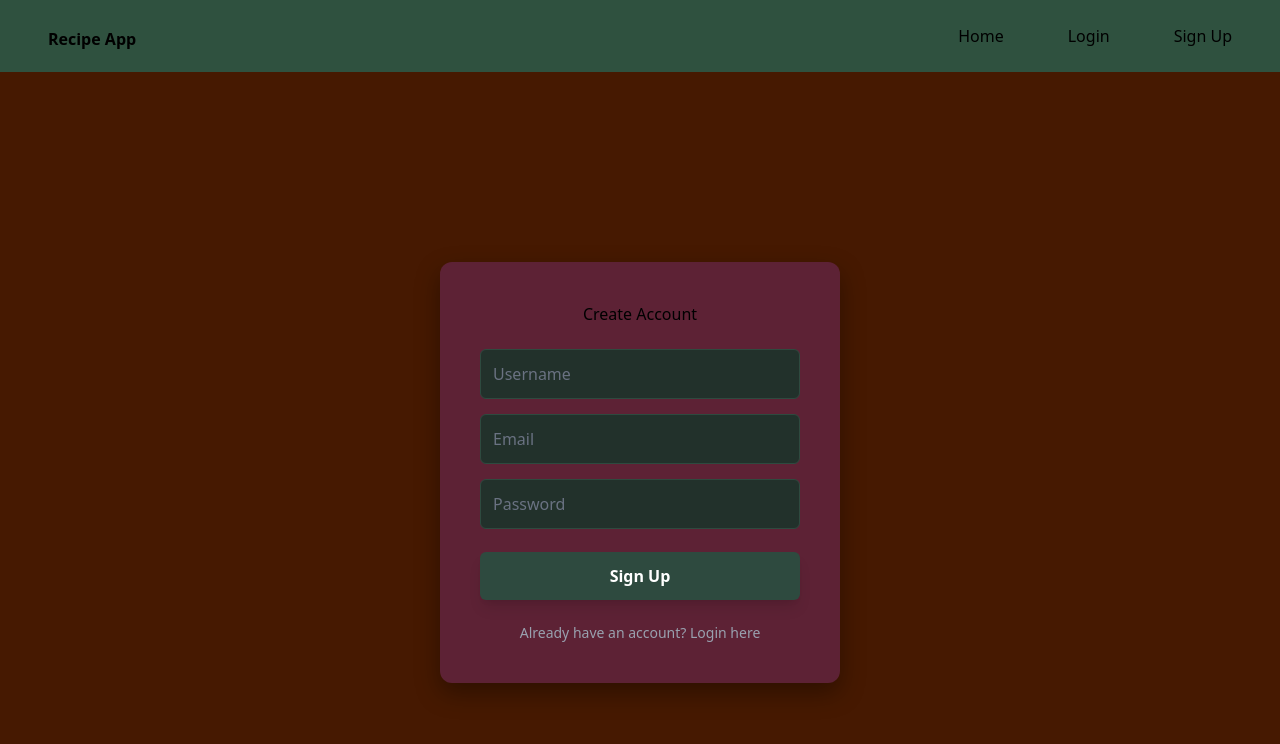
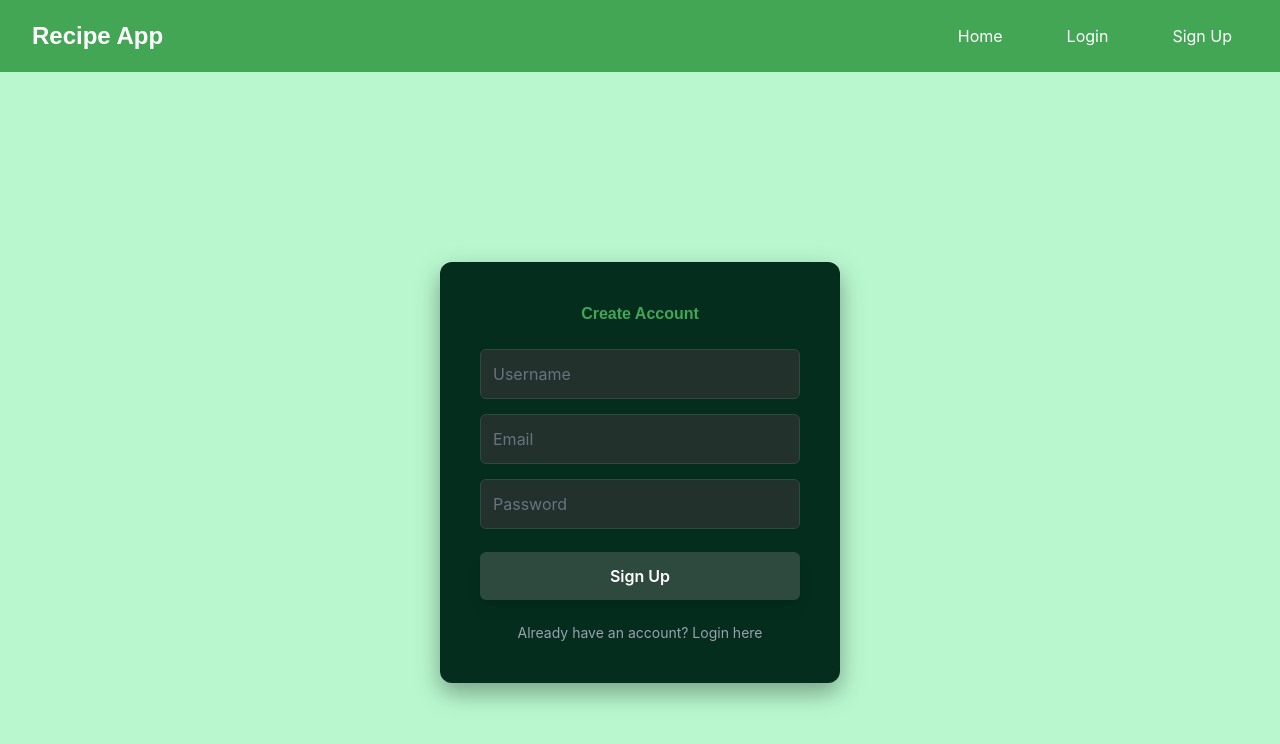
Before and after one commit to wajihaabbasi/recipe-finder, a React (Vite) app in the folder frontend/: page /signup in a window 1280 px wide. Shown: the top 744 px of the page. Built offline with nearby package versions, Linux system fonts and the light colour scheme.

Commit message:
Migrated Nav Bar from CSS to Tailwind

```diff
--- a/frontend/package.json
+++ b/frontend/package.json
@@ -18,7 +18,6 @@
   },
   "devDependencies": {
     "@eslint/js": "^9.39.1",
-    "@tailwindcss/postcss": "^4.1.18",
     "@types/react": "^19.2.5",
     "@types/react-dom": "^19.2.3",
     "@vitejs/plugin-react": "^5.1.1",
--- a/frontend/src/components/NavBar.jsx
+++ b/frontend/src/components/NavBar.jsx
@@ -1,6 +1,6 @@
 import { useNavigate, Link } from "react-router-dom";
 import { useRecipeContext } from "../context/RecipeContext";
-import  "../css/NavBar.css"
+//import  "../css/NavBar.css"
 
 
 function Navbar() {
@@ -14,23 +14,22 @@ const handleLogout = () => {
 }
 
   return (
-    <nav className="navbar">
-      <div className="navbar-brand">
+    <nav className="flex items-center justify-between bg-primary px-4 py-4 text-white shadow-md md:px-8">
+      <div className="font-heading text-xl font-bold md:text-2xl">
         <Link to="/" className="nav-link"> Recipe App </Link>
       </div>
-      <div className="navbar-links">
-        <Link to="/ " className="nav-link">Home</Link>
-
+      <div className="flex gap-4 md:gap-8">
+        <Link to="/" className="rounded px-2 py-2 text-base transition-colors duration-200 hover:bg-white/10 md:px-4">Home</Link>
         {user ? (
           <>
-        <Link to="/favorites" className="nav-link">Favorites</Link>
+        <Link to="/favorites" className="rounded px-2 py-2 text-base transition-colors duration-200 hover:bg-white/10 md:px-4">Favorites</Link>
                         <span className="welcome-text">Hi, {user.username}</span>
                         <button onClick={handleLogout} className="logout-btn">Logout</button>
                     </>
         ) : (
                 <>
-                   <Link to="/login" className="nav-link">Login</Link>
-                    <Link to="/signup" className="nav-link">Sign Up</Link>
+                   <Link to="/login" className="rounded px-2 py-2 text-base transition-colors duration-200 hover:bg-white/10 md:px-4">Login</Link>
+                    <Link to="/signup" className="rounded px-2 py-2 text-base transition-colors duration-200 hover:bg-white/10 md:px-4">Sign Up</Link>
                  </>
             )}
       </div>
--- a/frontend/src/css/index.css
+++ b/frontend/src/css/index.css
@@ -1 +1,30 @@
 @import "tailwindcss";
+@layer theme, base, components, utilities;
+
+
+@theme {
+
+  --color-primary: #42A655;
+  --color-secondary: #f59e0b;
+  --color-accent: #8b5cf6;
+
+
+  --font-sans: "Inter", ui-sans-serif, system-ui;
+  --font-heading: "Montserrat", sans-serif;
+}
+
+
+@layer base {
+
+  body {
+    @apply font-sans bg-white text-slate-900;
+  }
+
+  h1, h2, h3, h4, h5, h6 {
+    @apply font-heading font-bold text-primary;
+  }
+
+  button {
+    @apply px-4 py-2 rounded-lg transition-colors;
+  }
+}
--- a/frontend/src/pages/Favorites.jsx
+++ b/frontend/src/pages/Favorites.jsx
@@ -7,7 +7,7 @@ function Favorites() {
 
     if (favorites.length > 0) {
         return (
-            <div className="favorites">
+            <div className="p-8 w-full box-border">
                 <h2>Your Favorites</h2>
                 <div className="recipes-grid">
                     {favorites.map((recipe) => (
--- a/frontend/src/pages/SignUp.jsx
+++ b/frontend/src/pages/SignUp.jsx
@@ -30,8 +30,8 @@ function Signup() {
 
 
     return (
-        <div className="bg-amber-950 flex justify-center items-center min-h-screen">
-            <form className="flex w-full max-w-100 flex-col gap-3.75 rounded-xl bg-[#5d2235] p-10 shadow-[0_10px_25px_rgba(0,0,0,0.35)]" onSubmit={handleSubmit}>
+        <div className="bg-green-200 flex justify-center items-center min-h-screen">
+            <form className="flex w-full max-w-100 flex-col gap-3.75 rounded-xl bg-[#052d1e] p-10 shadow-[0_10px_25px_rgba(0,0,0,0.35)]" onSubmit={handleSubmit}>
                 <h2 className="text-center mb-2">Create Account</h2>
                 {error && <p className="text-red-400 text-sm text-center font-medium bg-red-900/20 py-2 rounded">{error}</p>}
                 <input
--- a/frontend/tailwind.config.js
+++ b/frontend/tailwind.config.js
@@ -1,8 +1,5 @@
 export default {
-  content: [
-    "./index.html",
-    "./src/**/*.{js,ts,jsx,tsx}"
-  ],
+  content: "./src/**/*.{html,js,jsx,ts,tsx}",
   theme: {
     extend: {},
   },
```
